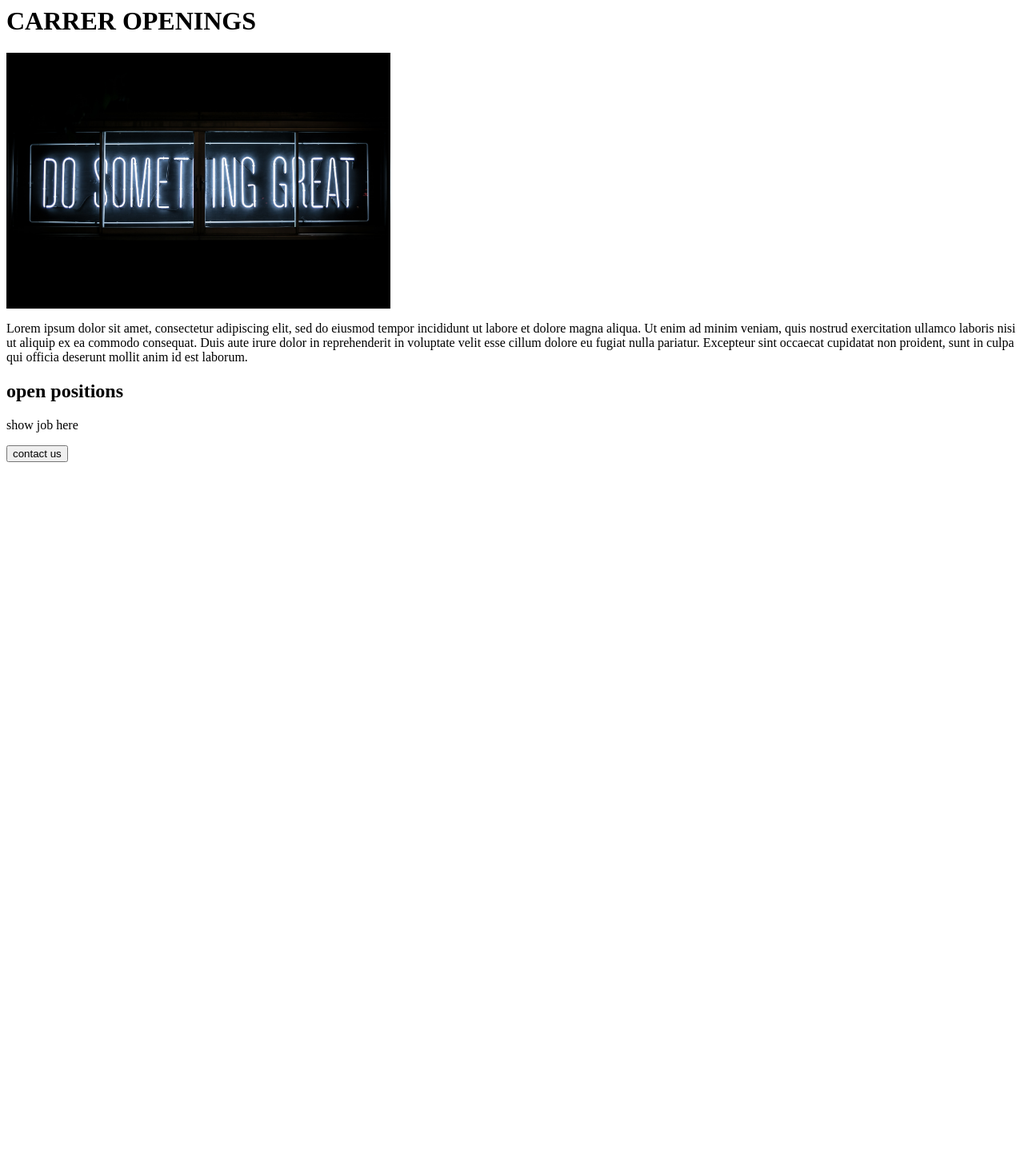
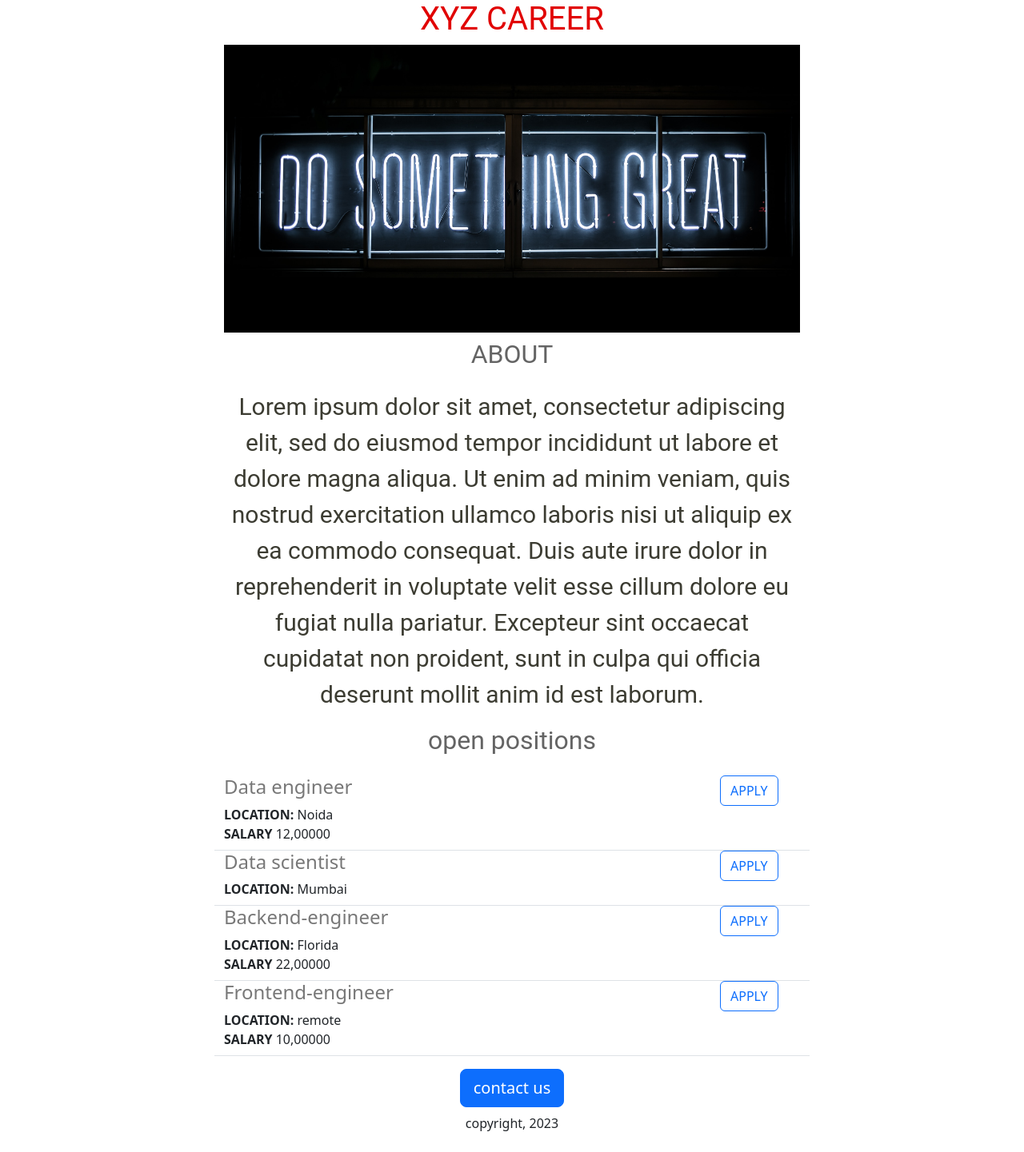
Before and after one commit to nikitapandeyy/Carrer-websites, a Flask app: page / in a window 1280 px wide. Shown: the whole page at 80% size. Before the commit the page ends 578 px from the top, so only its background shows below. Run offline with Flask 3, Linux system fonts and the light colour scheme.

Commit message:
Addedd dynamic data

```diff
--- a/main.py
+++ b/main.py
@@ -1,9 +1,44 @@
-from flask import Flask ,render_template
+from flask import Flask ,render_template,jsonify
 app = Flask(__name__)
+
+JOBS=[
+  {
+    "id":1,
+    "position":"Data engineer",
+    "Location":"Noida",
+    "salary":"12,00000"
+  },
+  {
+    "id":2,
+    "position":"Data scientist",
+    "Location":"Mumbai",
+
+  },
+  {
+    "id":3,
+    "position":"Backend-engineer",
+    "Location":"Florida",
+    "salary":"22,00000"
+  },
+  {
+    "id":4,
+    "position":"Frontend-engineer",
+    "Location":"remote",
+    "salary":"10,00000"
+  }
+]
+
 
 @app.route("/")
 def hello_world():
-  return render_template("home.html")
+  return render_template("home.html",
+                         jobs=JOBS,
+                        company_name="XYZ")
+
+
+@app.route("/jobs")
+def list_jobs():
+  return jsonify("JOBS")
 
 if __name__ == "__main__":
   app.run(host="0.0.0.0",debug =True)
--- a/templates/home.html
+++ b/templates/home.html
@@ -1,14 +1,62 @@
 <! DOCTYPE html>
 <html>
   <head>
-    <title>Carrer websites</title>
-    <body>
-      <h1>CARRER OPENINGS</h1>
-      <img src="https://carrer-websites--nikitapandey9.repl.co/static/banner.jpg" height="320">
-      <p>Lorem ipsum dolor sit amet, consectetur adipiscing elit, sed do eiusmod tempor incididunt ut labore et dolore magna aliqua. Ut enim ad minim veniam, quis nostrud exercitation ullamco laboris nisi ut aliquip ex ea commodo consequat. Duis aute irure dolor in reprehenderit in voluptate velit esse cillum dolore eu fugiat nulla pariatur. Excepteur sint occaecat cupidatat non proident, sunt in culpa qui officia deserunt mollit anim id est laborum.</p>
-      <h2>open positions</h2>
-      <p>show job here</p>
-      <button>contact us</button>
+    <title>Career websites</title>
+    <meta charset="utf-8">
+    <meta name="viewport" content="width=device-width, initial-scale=1">
+    <link href="https://cdn.jsdelivr.net/npm/bootstrap@5.3.0-alpha3/dist/css/bootstrap.min.css" rel="stylesheet" integrity="sha384-KK94CHFLLe+nY2dmCWGMq91rCGa5gtU4mk92HdvYe+M/SXH301p5ILy+dN9+nJOZ" crossorigin="anonymous">
+    <style>
+      h1{
+        font-size:40px;
+        font-family:Roboto;
+        font-weight:normal;
+        color: rgb(225,0,0);
+        text-align:center;
+      }
+      #banner {
+        width: 100%;
+        height: 360px;
+        object-fit:cover;
+
+      }
+      h2{
+        font-size:32px;
+        font-family:Roboto;
+        font-weight:normal;
+        color: rgb(100,100,100);
+        text-align:center;
+      }
+      .bodytext {
+        font-size:30px;
+        font-family:Roboto;
+        font-weight:normal;
+        color: rgb(60,60,50);
+        text-align:center;
+      }
+      #container {
+        max-width:720px;
+        margin: 0 auto;
+      }
+    </style>
+    <body> <div id="container">
+      <h1>{{company_name}} CAREER </h1>
+      <img id="banner" src="https://carrer-websites--nikitapandey9.repl.co/static/banner.jpg" >
+      <h2 class="text-center mt-2 mb-4">ABOUT
+      </h2>
+      <p class="bodytext">Lorem ipsum dolor sit amet, consectetur adipiscing elit, sed do eiusmod tempor incididunt ut labore et dolore magna aliqua. Ut enim ad minim veniam, quis nostrud exercitation ullamco laboris nisi ut aliquip ex ea commodo consequat. Duis aute irure dolor in reprehenderit in voluptate velit esse cillum dolore eu fugiat nulla pariatur. Excepteur sint occaecat cupidatat non proident, sunt in culpa qui officia deserunt mollit anim id est laborum.</p>
+
+      <h2 class="text-center mt-2 mb-4">open positions</h2>
+      <p class="bodytext">
+      <div>
+        {% for job in jobs %}
+          {% include "jobitem.html" %}
+        {% endfor %}
+      </div>
+      </p><div style="text-align:center;" >
+
+      <button class="btn btn-primary btn-lg">contact us</button></div>
+    <div class="text-center mt-2 mb-4" >  <p  > copyright, 2023</p></div>
+    </div>
     </body>
   </head>
 </html>
--- /dev/null
+++ b/templates/jobitem.html
@@ -0,0 +1,20 @@
+<div class="border-bottom row"  style="margin-bottom=16px; padding-bottom:8px;">
+  <div class="col-10" >
+            <h4 style="color:rgb(120,120,120); margin-bottom=4px;">
+              {{job["position"]}}
+            </h4>
+            <div>
+              <b>LOCATION:</b>
+              {{job["Location"]}}
+            </div>
+            {% if "salary" in job %}
+            <div>
+              <b>SALARY</b>
+             {{job["salary"]}}
+            </div>
+            {% endif %}
+  </div>
+  <div class="col-2" >
+    <button type="button" class="btn btn-outline-primary">APPLY</button>
+  </div>
+</div>
```
